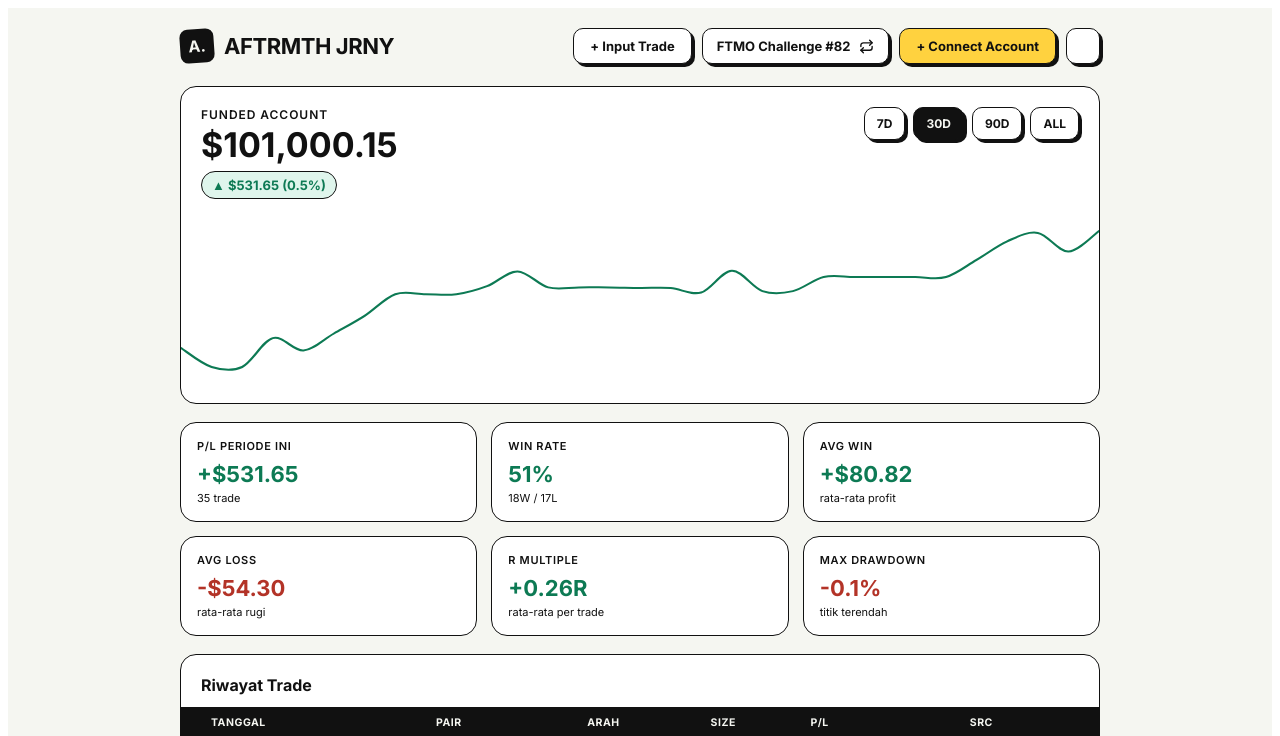
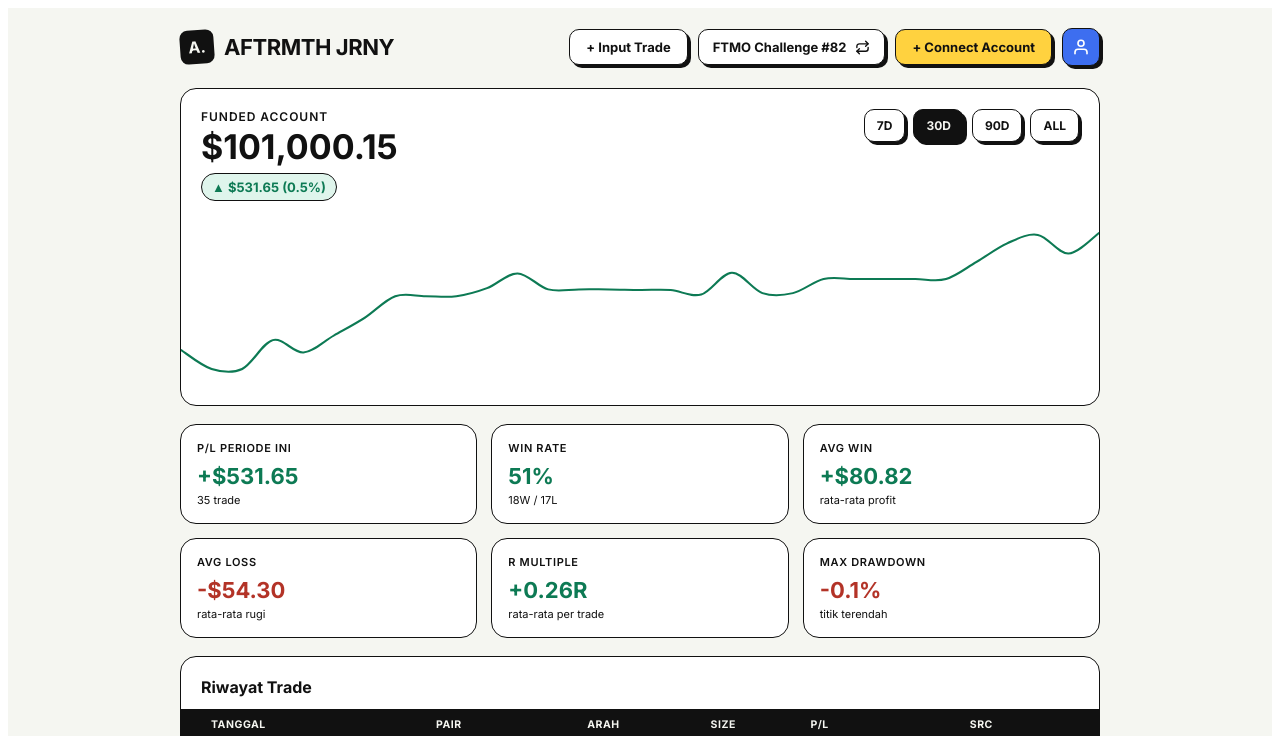
Before and after one commit to mrinsmnrs-ship-it/Aftermath-Journey, a React (Vite) app: page / in a window 1280 px wide. Shown: the top 736 px of the page. Built offline with nearby package versions, Linux system fonts and the light colour scheme.

Commit message:
Add login button styles to AftermathDashboard

```diff
--- a/src/components/Dashboard/AftermathDashboard.css
+++ b/src/components/Dashboard/AftermathDashboard.css
@@ -11,6 +11,7 @@
   --loss-tint:#FCE4E2;
   --loss-dark:#B33327;
   --accent:#FFD23F;
+  --login-blue:#3D6EF0;
   --muted:#767672;
   --line-soft:#E4E4DE;
   --border-w:1.5px;
@@ -74,6 +75,13 @@
 .aftermath-dashboard .btn:hover{ transform:translate(-2px,-2px); box-shadow:5px 5px 0 var(--stroke); }
 .aftermath-dashboard .btn:active{ transform:translate(3px,3px); box-shadow:0 0 0 var(--stroke); }
 .aftermath-dashboard .btn-accent{ background:var(--accent); color:#111111; }
+
+.aftermath-dashboard .btn-square{
+  display:inline-flex; align-items:center; justify-content:center;
+  width:38px; height:38px; padding:0; flex-shrink:0;
+  background:var(--login-blue); color:#FFFFFF;
+}
+.aftermath-dashboard .btn-square svg{ width:18px; height:18px; }
 
 /* ---- Account switch popup ---- */
 .aftermath-dashboard .acct-list{ display:flex; flex-direction:column; gap:9px; margin-top:4px; }
@@ -272,3 +280,11 @@
   display:flex; gap:8px; align-items:flex-start; margin-top:16px; padding:11px 12px;
   border:1px solid var(--line-soft); border-radius:10px; font-size:11px; color:var(--ink); line-height:1.5;
 }
+
+.aftermath-dashboard .login-switch{
+  text-align:center; margin-top:16px; font-size:12px; color:var(--muted);
+}
+.aftermath-dashboard .login-switch button{
+  background:none; border:none; padding:0; margin-left:4px; cursor:pointer;
+  font-size:12px; font-weight:700; color:var(--login-blue); text-decoration:underline;
+}
```
